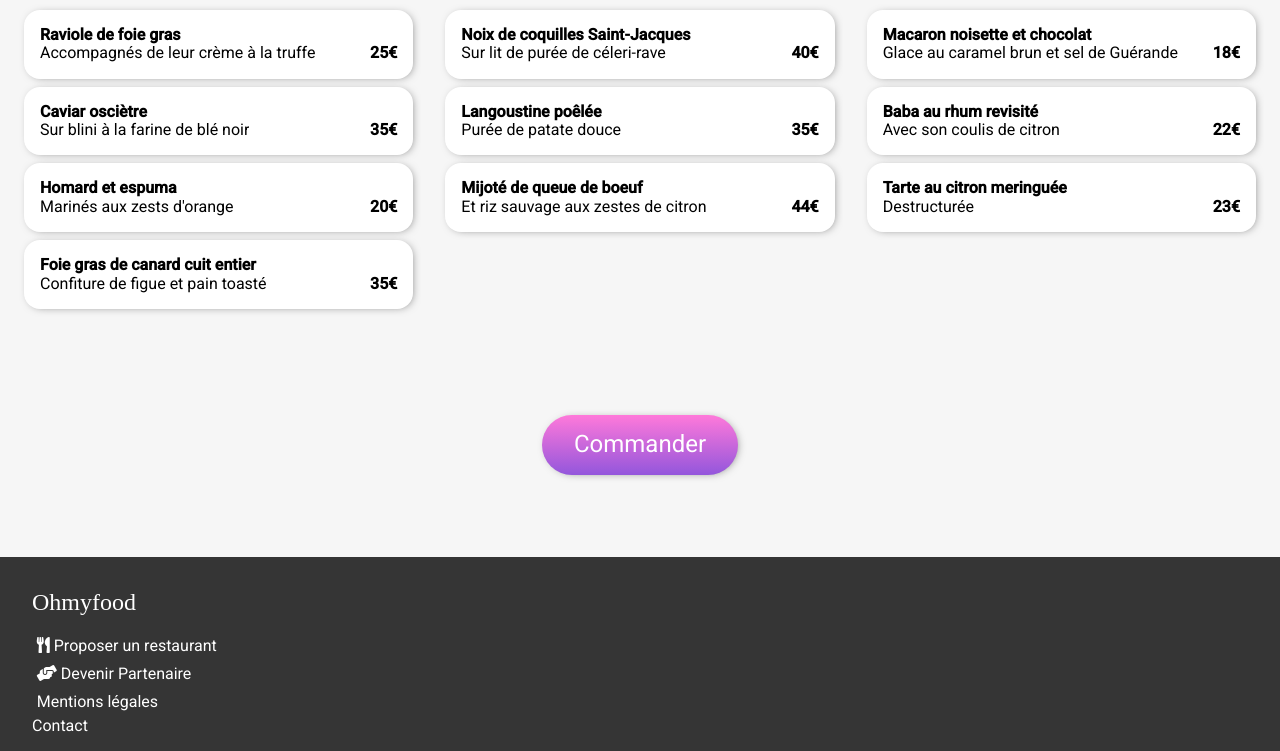
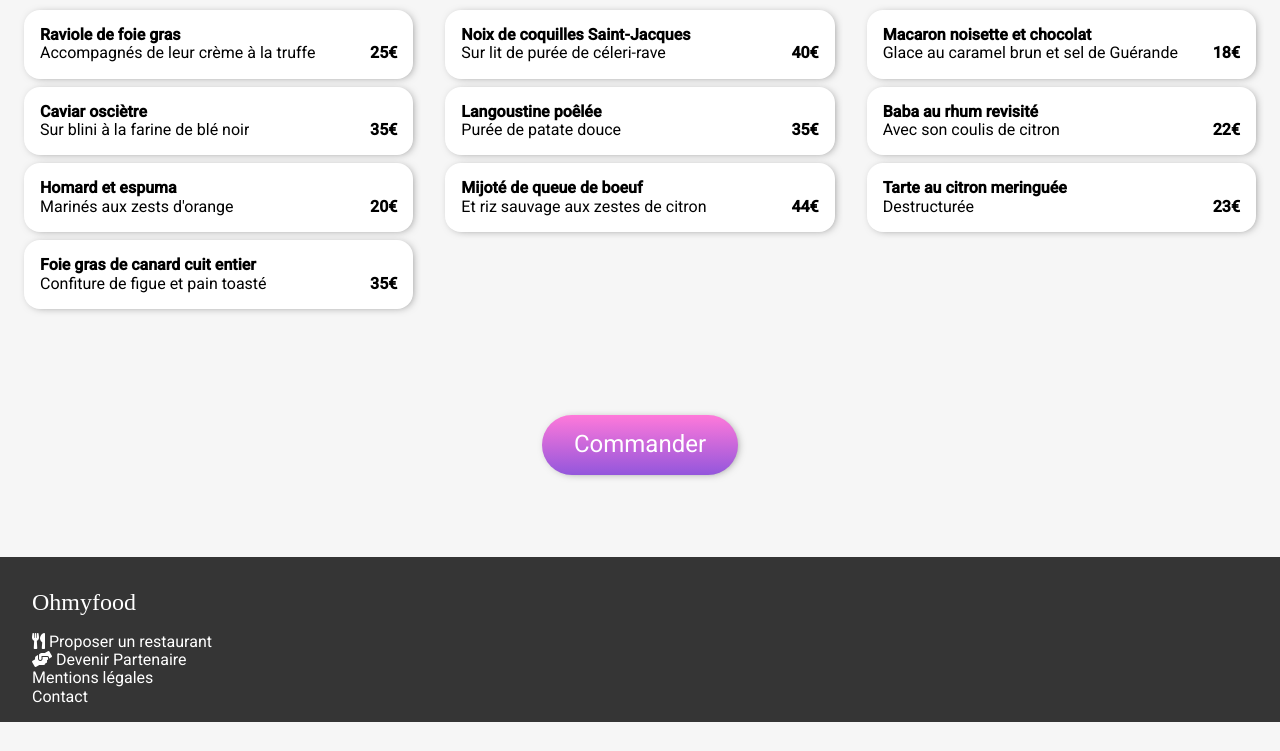
Before and after one commit to Hindsedrati/Hindsedrati.github.io, a website: page pages/resto-2.html in a window 1280 px wide. Shown: the part 692-1443 px from the top of the page. After the commit the page ends 1414 px from the top, so only its background shows below. Drawn offline with Linux system fonts and the light colour scheme; files that its build step writes are made by us from their sources; a web font is replaced by a local one.

Commit message:
Update resto-2.html

```diff
--- a/pages/resto-2.html
+++ b/pages/resto-2.html
@@ -158,15 +158,29 @@
     </main>
 
     <footer>
-        <h2>Ohmyfood</h2>
-        <p>
-        <i class="fas fa-utensils"></i>
-            Proposer un restaurant</p>
-        <p>
-        <i class="fas fa-hands-helping"></i>
-            Devenir Partenaire</p>
-        <p>Mentions légales</p>
-        <a href="mailto:restaurants@ohmyfood.com">Contact</a>
-    </footer>
+      <h2>Ohmyfood</h2>
+      <div class="indent">
+          <span>
+              <a href="#">
+                  <i class="fas fa-utensils"></i>
+                  Proposer un restaurant
+              </a>
+          </span>
+      </div>
+      <div class="indent">
+          <span>
+              <a href="#">
+                  <i class="fas fa-hands-helping"></i>
+                  Devenir Partenaire
+              </a>
+          </span>
+      </div>
+      <div class="indent">
+          <span>
+              <a href="#">Mentions légales</a>
+          </span>
+      </div>
+      <a href="mailto:restaurants@ohmyfood.com" class="indent">Contact</a>
+  </footer>
 </body>
 </html>
```
